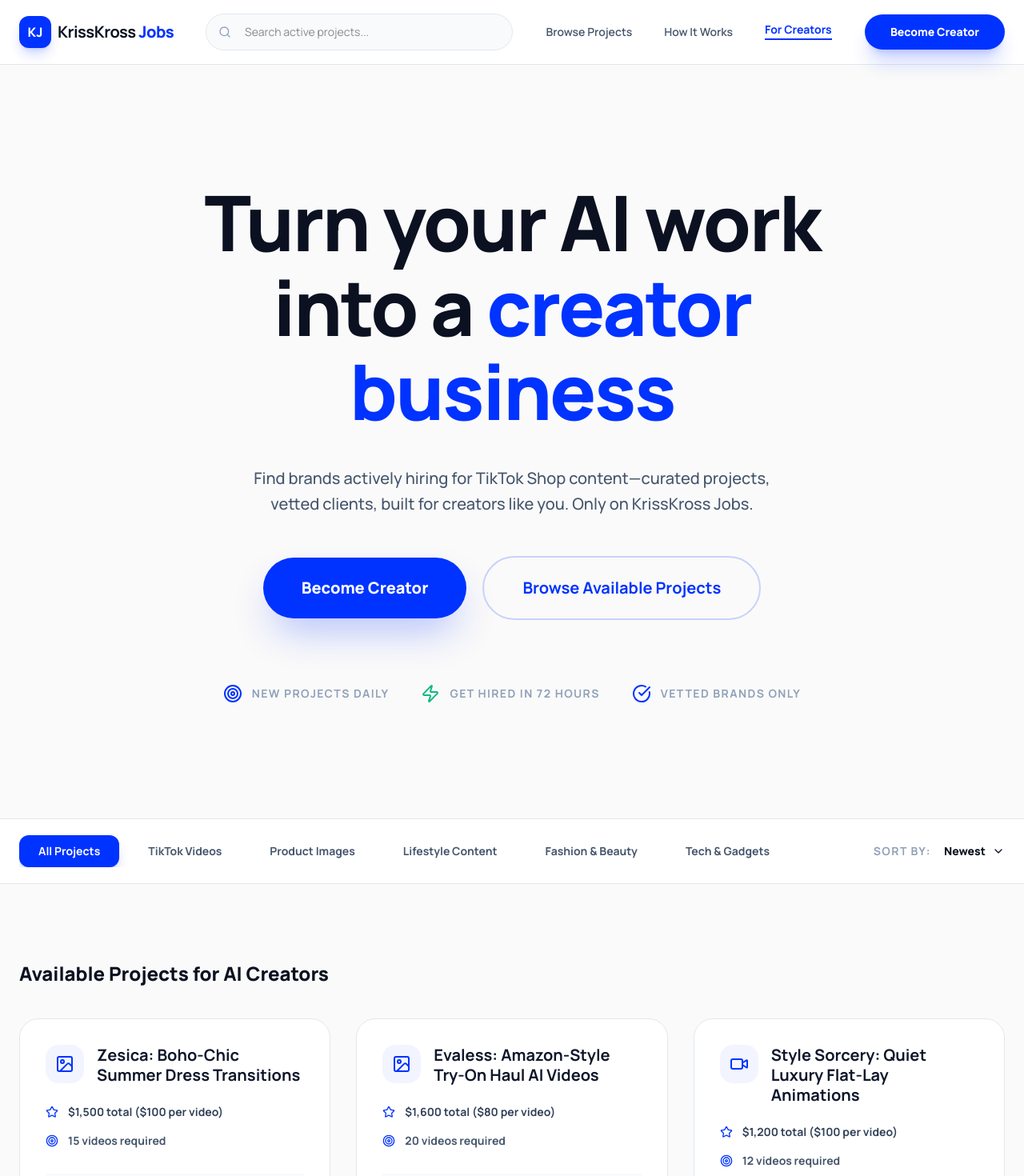
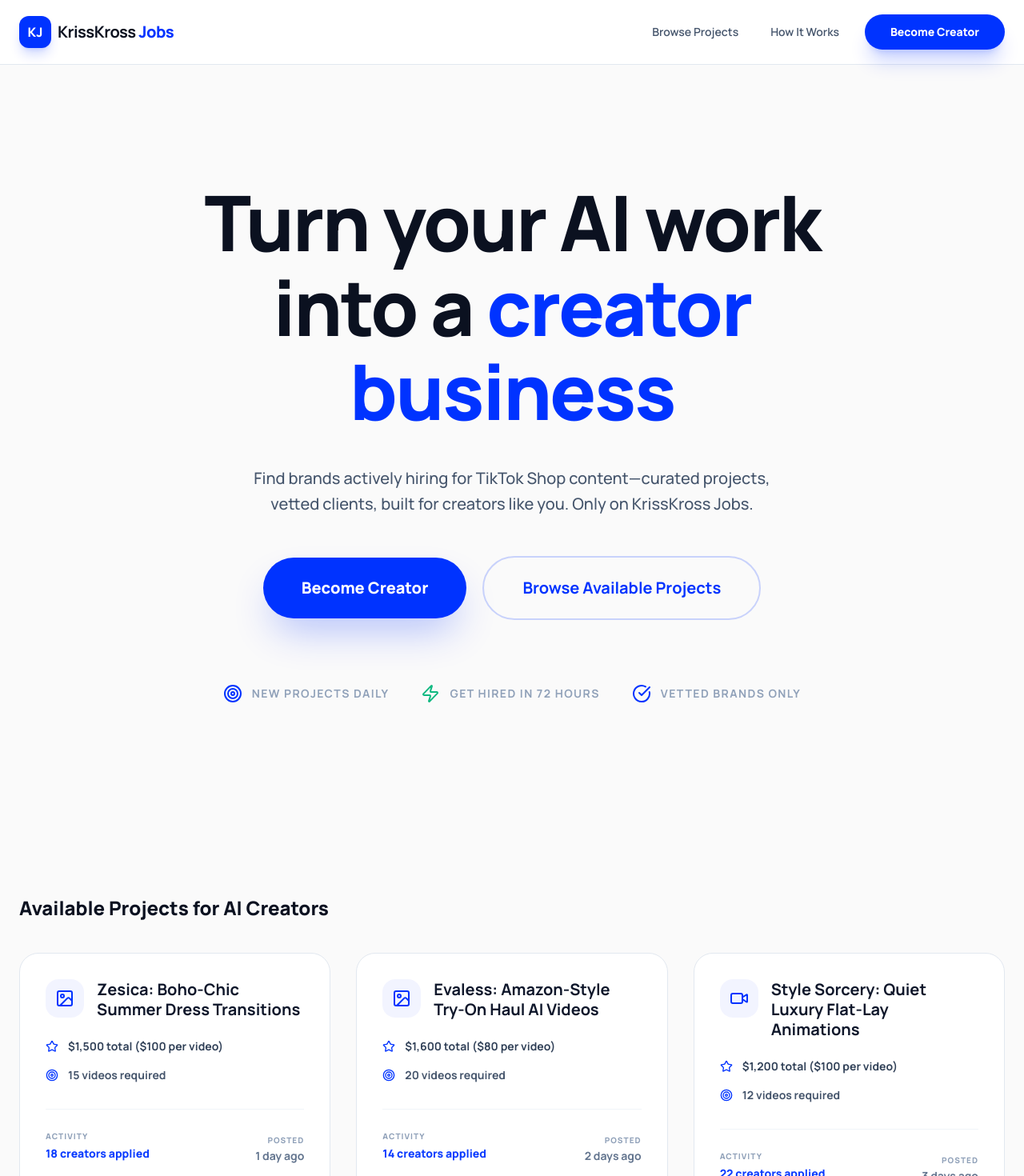
Before and after one commit to Augustas11/krisskross_jobs, a Next.js app: page / in a window 1280 px wide. Shown: the top 1470 px of the page at 80% size. Built offline with nearby package versions, Linux system fonts and the light colour scheme.

Commit message:
refactor: remove search, filters, and cleanup header & navigation

```diff
--- a/src/app/page.tsx
+++ b/src/app/page.tsx
@@ -2,10 +2,10 @@
 
 import { useState } from "react";
 import {
-  Search, Video, ImageIcon, Sparkles, Download,
+  Video, ImageIcon, Sparkles, Download,
   ArrowRight, Star, Clock, Zap,
   Menu, X, CheckCircle2, ChevronLeft,
-  Users, Target, CheckCircle
+  Users, Target, CheckCircle, LayoutGrid
 } from "lucide-react";
 
 // --- Mock Data ---
@@ -54,8 +54,6 @@
 export default function KrissKrossJobs() {
   const [selectedJob, setSelectedJob] = useState<any>(null);
   const [isSignupModalOpen, setIsSignupModalOpen] = useState(false);
-  const [searchQuery, setSearchQuery] = useState("");
-  const [activeCategory, setActiveCategory] = useState("All Projects");
   const [mobileMenuOpen, setMobileMenuOpen] = useState(false);
 
   return (
@@ -70,23 +68,12 @@
             <span className="text-xl font-bold tracking-tight hidden lg:block text-brand-dark">KrissKross <span className="text-primary font-black">Jobs</span></span>
           </div>
 
-          {/* Search Bar */}
-          <div className="relative w-full max-w-sm hidden md:block shrink-0">
-            <Search className="absolute left-4 top-1/2 h-4 w-4 -translate-y-1/2 text-slate-400" />
-            <input
-              type="text"
-              placeholder="Search active projects..."
-              className="w-full rounded-full border border-slate-200 bg-slate-100/50 py-3 pl-12 pr-4 text-sm transition-all focus:border-primary focus:bg-white focus:outline-none focus:ring-4 focus:ring-primary/10"
-              value={searchQuery}
-              onChange={(e) => setSearchQuery(e.target.value)}
-            />
-          </div>
+
 
           {/* Navigation Links - Centered */}
-          <div className="hidden lg:flex flex-1 items-center justify-center gap-10 px-8">
+          <div className="hidden lg:flex flex-1 items-center justify-end gap-10 px-8">
             <a href="#browse-projects" className="text-sm font-semibold text-slate-600 hover:text-primary transition-colors whitespace-nowrap leading-none">Browse Projects</a>
             <a href="#how-it-works" className="text-sm font-semibold text-slate-600 hover:text-primary transition-colors whitespace-nowrap leading-none">How It Works</a>
-            <a href="#" className="text-sm font-bold text-primary transition-colors whitespace-nowrap border-b-2 border-primary pb-1 leading-none">For Creators</a>
           </div>
 
           {/* Right Side Buttons */}
@@ -143,42 +130,17 @@
         </div>
       </section>
 
-      {/* 3. FILTER BAR */}
-      <div className="sticky top-20 z-50 border-y border-slate-200 bg-white/90 backdrop-blur-md">
-        <div className="mx-auto flex max-w-7xl items-center justify-between px-6 py-5">
-          <div className="flex flex-1 items-center gap-3 overflow-x-auto pb-1 no-scrollbar sm:pb-0">
-            {["All Projects", "TikTok Videos", "Product Images", "Lifestyle Content", "Fashion & Beauty", "Tech & Gadgets"].map((cat) => (
-              <button
-                key={cat}
-                onClick={() => setActiveCategory(cat)}
-                className={`whitespace-nowrap rounded-xl px-6 py-2.5 text-sm font-bold transition-all ${activeCategory === cat
-                  ? "bg-primary text-white shadow-lg shadow-primary/20"
-                  : "text-slate-600 hover:bg-slate-100"
-                  }`}
-              >
-                {cat}
-              </button>
-            ))}
-          </div>
-          <div className="ml-8 hidden items-center gap-4 sm:flex">
-            <span className="text-sm font-bold text-slate-400 uppercase tracking-widest leading-none">Sort by:</span>
-            <button className="flex items-center gap-2 text-sm font-black text-brand-dark">
-              Newest
-              <ChevronLeft className="h-4 w-4 -rotate-90" />
-            </button>
-          </div>
-        </div>
-      </div>
+
 
       {/* 4. PROJECT LISTING GRID */}
-      <section id="browse-projects" className="mx-auto max-w-7xl px-6 py-24">
+      <section id="browse-projects" className="mx-auto max-w-7xl px-6 py-24 scroll-mt-20">
         <h2 className="text-2xl font-black mb-10 text-brand-dark">Available Projects for AI Creators</h2>
         <div className="grid grid-cols-1 gap-8 md:grid-cols-2 lg:grid-cols-3">
           {PROJECTS.map((project) => (
             <div
               key={project.id}
               onClick={() => setSelectedJob(project)}
-              className="group cursor-pointer overflow-hidden rounded-3xl border border-slate-200 bg-white p-8 transition-all hover:-translate-y-2 hover:shadow-2xl hover:border-primary/20"
+              className="group cursor-pointer overflow-hidden rounded-3xl border border-slate-200 bg-white p-8 transition-all hover:-translate-y-2 hover:shadow-2xl hover:border-primary/20 flex flex-col h-full"
             >
               <div className="flex items-start gap-4 mb-6">
                 <div className="flex h-12 w-12 shrink-0 items-center justify-center rounded-2xl bg-primary/5 text-primary">
@@ -218,9 +180,11 @@
                   ))}
                 </div>
 
-                <button className="flex w-full items-center justify-center gap-2 rounded-2xl bg-primary py-4 text-sm font-black text-white shadow-xl shadow-primary/20 transition-all hover:bg-primary/90 group-hover:scale-[1.02]">
-                  View Project Details <ArrowRight className="h-4 w-4" />
-                </button>
+                <div className="mt-auto">
+                  <button className="flex w-full items-center justify-center gap-2 rounded-2xl bg-primary py-4 text-sm font-black text-white shadow-xl shadow-primary/20 transition-all hover:bg-primary/90 group-hover:scale-[1.02]">
+                    View Project Details <ArrowRight className="h-4 w-4" />
+                  </button>
+                </div>
               </div>
             </div>
           ))}
@@ -228,7 +192,7 @@
       </section>
 
       {/* 5. HOW IT WORKS */}
-      <section id="how-it-works" className="bg-white py-32">
+      <section id="how-it-works" className="bg-white py-32 scroll-mt-20">
         <div className="mx-auto max-w-7xl px-6">
           <div className="mb-20 text-center">
             <h2 className="text-4xl font-black text-brand-dark md:text-5xl">How to Get Hired</h2>
@@ -242,7 +206,7 @@
                 desc: "Upload 3-5 of your best AI-generated samples. No approval process—go live immediately."
               },
               {
-                icon: <Search className="h-8 w-8 text-primary" />,
+                icon: <LayoutGrid className="h-8 w-8 text-primary" />,
                 title: "2. Browse & Apply",
                 desc: "Find projects that match your style. Apply with your portfolio in one click."
               },
@@ -265,7 +229,7 @@
       </section>
 
       {/* 11. FINAL CTA */}
-      <section id="for-creators" className="py-24 bg-background relative overflow-hidden border-t border-slate-100">
+      <section className="py-24 bg-background relative overflow-hidden border-t border-slate-100">
         <div className="absolute top-0 right-0 w-96 h-96 bg-primary/5 rounded-full blur-[100px] -z-0"></div>
         <div className="absolute bottom-0 left-0 w-96 h-96 bg-[#977DFF]/5 rounded-full blur-[100px] -z-0"></div>
 
@@ -479,8 +443,8 @@
             <button onClick={() => setMobileMenuOpen(false)} className="rounded-full bg-slate-100 p-2"><X className="h-6 w-6 text-brand-dark" /></button>
           </div>
           <div className="space-y-12">
-            {["Browse Projects", "How It Works", "For Creators", "For Brands"].map((l) => (
-              <a key={l} href="#" onClick={() => setMobileMenuOpen(false)} className="block text-4xl font-black text-brand-dark hover:text-primary transition-colors">{l}</a>
+            {["Browse Projects", "How It Works"].map((l) => (
+              <a key={l} href={`#${l.toLowerCase().replace(/\s+/g, '-')}`} onClick={() => setMobileMenuOpen(false)} className="block text-4xl font-black text-brand-dark hover:text-primary transition-colors">{l}</a>
             ))}
             <div className="pt-12">
               <button onClick={() => { setMobileMenuOpen(false); setIsSignupModalOpen(true); }} className="w-full rounded-3xl bg-primary py-6 text-xl font-black text-white shadow-2xl shadow-primary/20">Become Creator</button>
```
